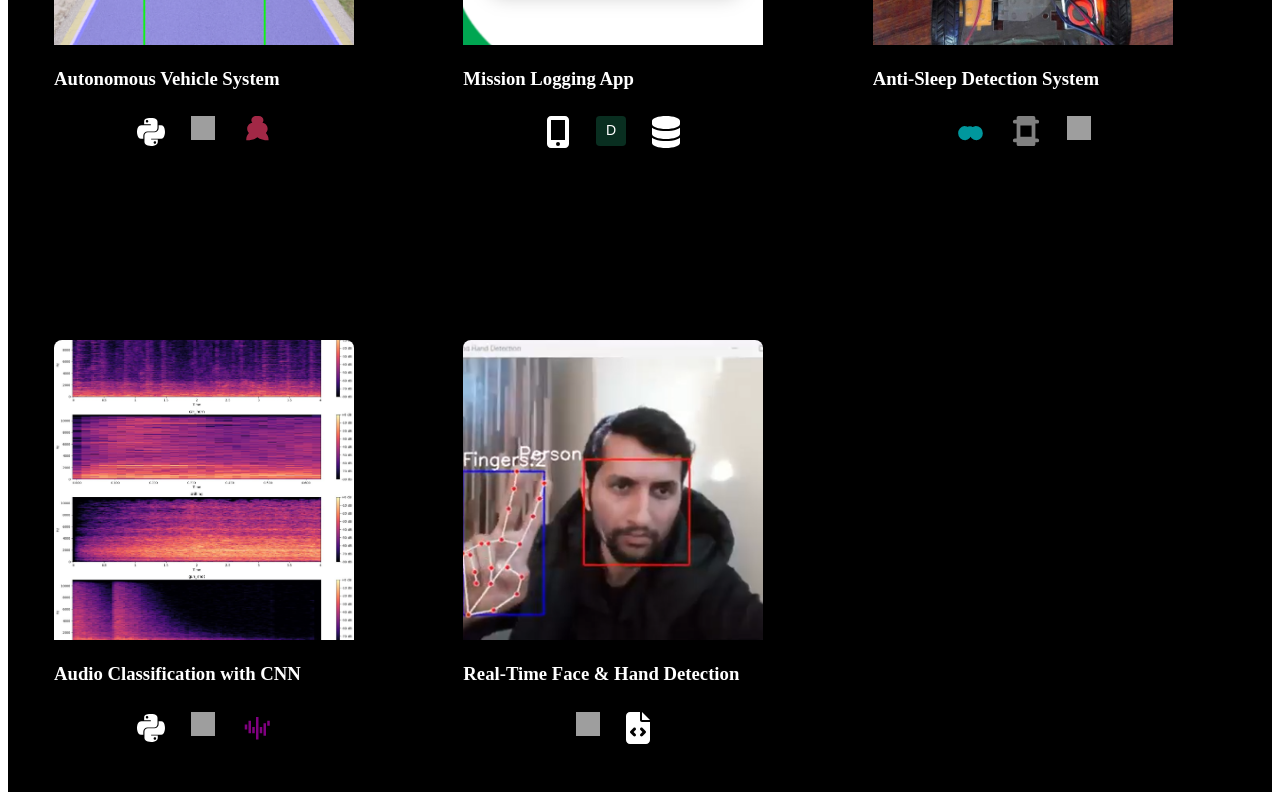
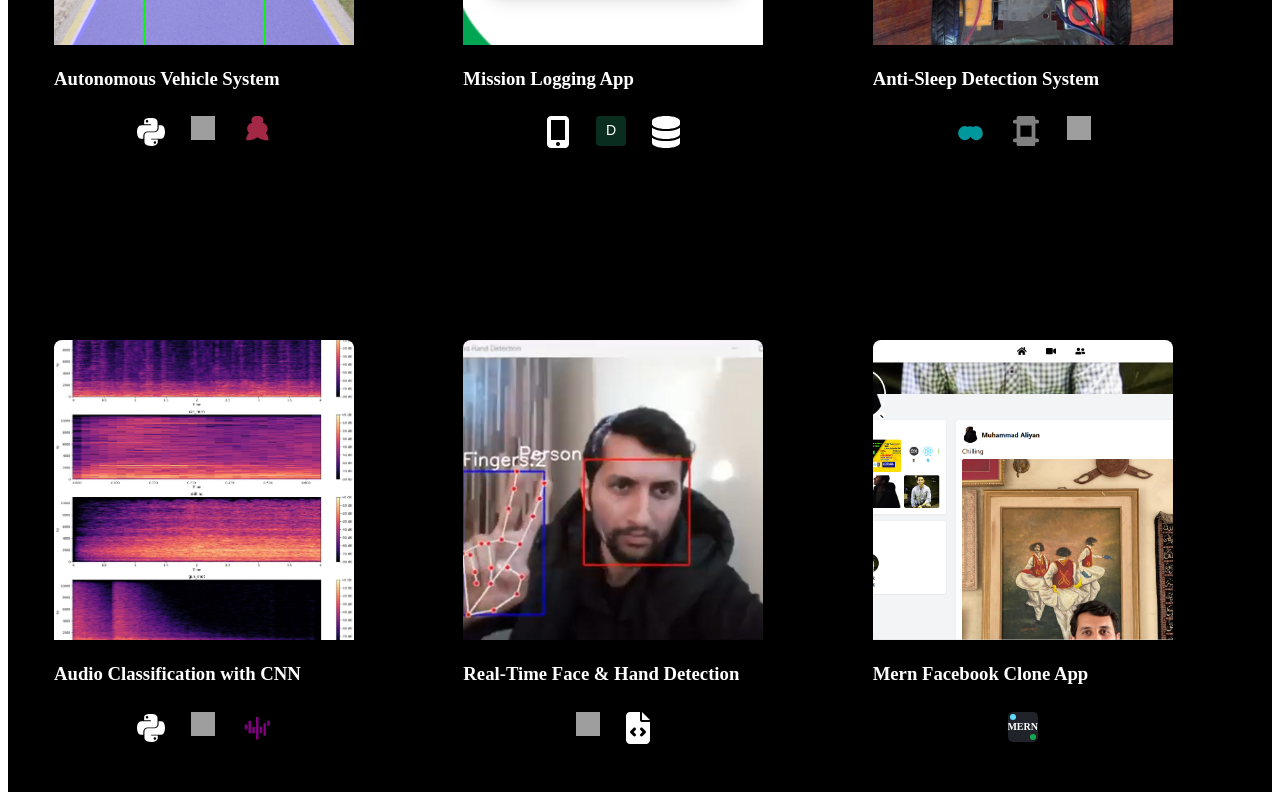
Before and after one commit to aliyan16/aliyan16.github.io, a React (Create React App) app in the folder aliyanportfolio/: page /projects in a window 1280 px wide. Shown: the part 443-1243 px from the top of the page. Built offline with nearby package versions, Linux system fonts and the light colour scheme; grey boxes are pictures that could not be loaded.

Commit message:
added new project

```diff
--- a/aliyanportfolio/src/components/ProjectsCards.js
+++ b/aliyanportfolio/src/components/ProjectsCards.js
@@ -18,6 +18,8 @@ import {
   CppIcon,
   TensorFlowIcon
 } from '../utils/CustomIcons';
+
+import {MERNIconText} from '../utils/CustomIcons'
 
 
 
@@ -40,6 +42,7 @@ const customToolIcons = {
   librosa: LibrosaIcon,
   cpp: CppIcon,
   tensorflow:TensorFlowIcon,
+  mern:MERNIconText
 };
 
 
--- a/aliyanportfolio/src/components/projectsData.js
+++ b/aliyanportfolio/src/components/projectsData.js
@@ -41,6 +41,14 @@ const projects = [
     description: "Hand gesture and face detection using OpenCV and MediaPipe.",
     codeLink: "https://github.com/aliyan16/Real-time-hand-fingers-Counting-Using-OpenCV"
   },
+  {
+    id: 6,
+    title: "Mern Facebook Clone App",
+    image: "/images/Mern.png",
+    tools: ["mern"],
+    description: "Facebook Clone From scratch",
+    codeLink: "https://github.com/aliyan16/MERN-Full-Stack-App"
+  },
   // {
   //   id: 6,
   //   title: "C++ Search Engine Project",
```
Also changed, not shown: aliyanportfolio/public/images/Mern.png (added), aliyanportfolio/src/images/Mern.png (added).
